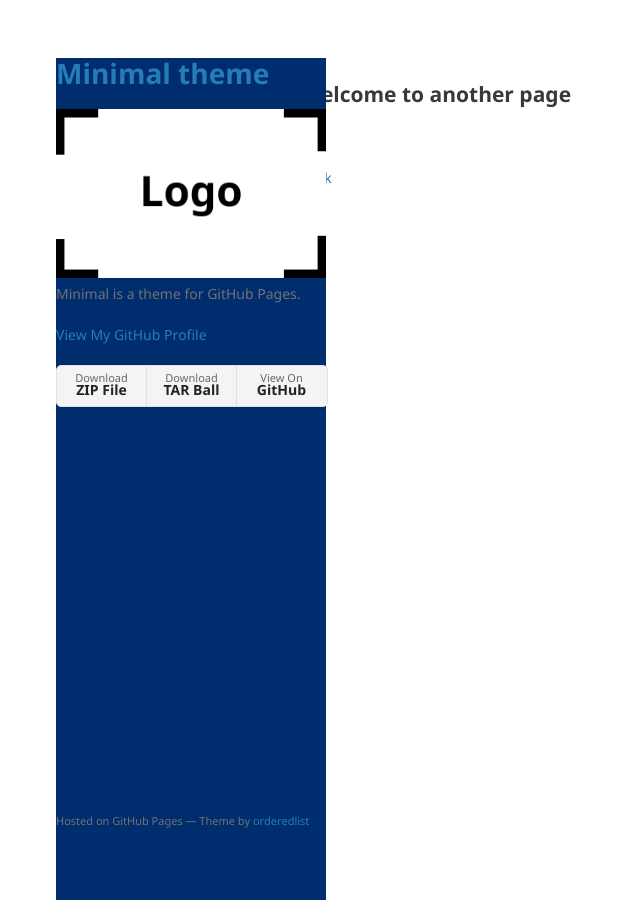
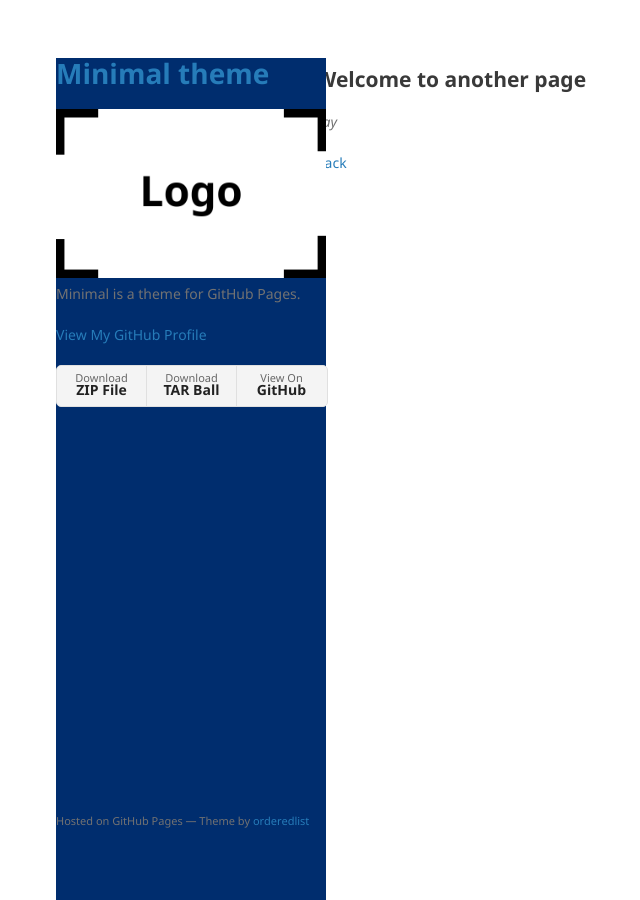
Before and after one commit to UHD-Data-Analytics/UHD-Data-Analytics.github.io, a Jekyll site: the page built from another-page.md, in a window 1280 px wide. Shown: the whole page, without its empty margins (154-794 px from the left). Built offline with Jekyll 4.4.1, drawn with Linux system fonts in a browser that asks for light colours; our own code applies the rules of GitHub Pages for plain Markdown files.

Commit message:
Update jekyll-theme-minimal.scss

```diff
--- a/_sass/jekyll-theme-minimal.scss
+++ b/_sass/jekyll-theme-minimal.scss
@@ -176,7 +176,7 @@
 section {
   float: right;
   width: calc(100% - 270px);
-  padding:25px;
+  margin: 10px;
 }
 
 small {
```
